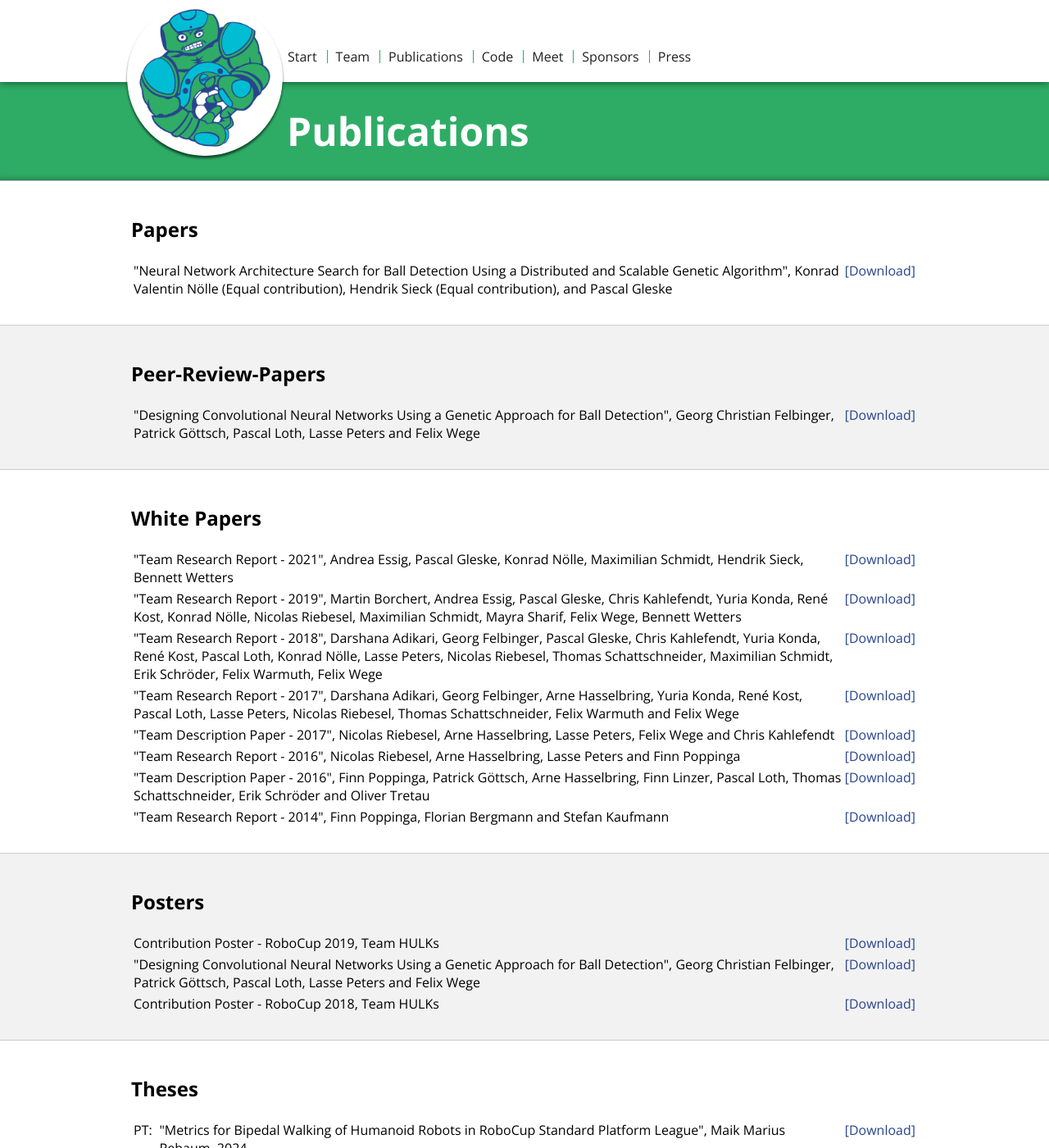
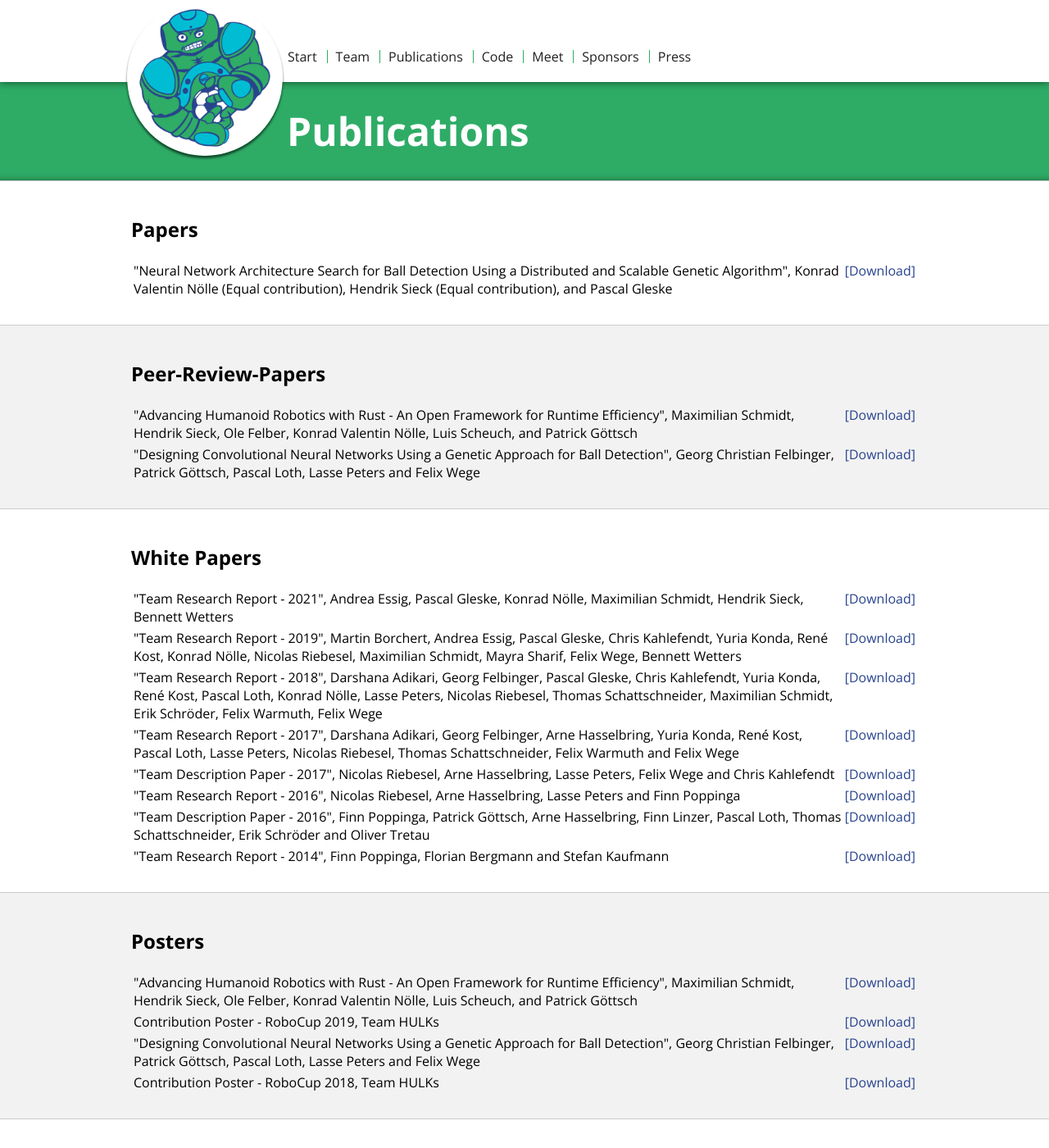
Before and after one commit to HULKs/hulks.github.io, a Jekyll site: the page built from publications/index.html, in a window 1280 px wide and 1400 px high. Shown: the whole window at 82% size. Built offline with Jekyll 4.4.1, drawn with Linux system fonts in a browser that asks for light colours.

Commit message:
add "Advancing Humanoid Robotics with Rust - An Open Framework for Runtime Efficiency" paper/poster

```diff
--- a/publications/index.html
+++ b/publications/index.html
@@ -25,6 +25,11 @@ title: Publications
   <div class="container">
     <h2>Peer-Review-Papers</h2>
     <table>
+      <tr>
+        <td>"Advancing Humanoid Robotics with Rust - An Open Framework for Runtime Efficiency", Maximilian Schmidt, Hendrik Sieck, Ole Felber, Konrad Valentin Nölle, Luis Scheuch, and Patrick
+          Göttsch</td>
+        <td valign="top"><a href="{{site.path}}/_files/Paper_Advancing_Humanoid_Robotics_with_Rust_An_Open_Framework_for_Runtime_Efficiency.pdf" target="_blank">[Download]</a></td>
+      </tr>
       <tr>
         <td>"Designing Convolutional Neural Networks Using a Genetic Approach for Ball Detection", Georg Christian Felbinger, Patrick Göttsch, Pascal Loth, Lasse Peters and Felix Wege</td>
         <td valign="top"><a href="{{site.path}}/_files/Paper_Designing_Convolutional_Neural_Networks_Using_a_Genetic_Approach_for_Ball_Detection.pdf" target="_blank">[Download]</a></td>
@@ -77,6 +82,10 @@ title: Publications
   <div class="container">
     <h2>Posters</h2>
     <table>
+      <tr>
+        <td>"Advancing Humanoid Robotics with Rust - An Open Framework for Runtime Efficiency", Maximilian Schmidt, Hendrik Sieck, Ole Felber, Konrad Valentin Nölle, Luis Scheuch, and Patrick Göttsch</td>
+        <td valign="top"><a href="{{site.path}}/_files/Poster_Advancing_Humanoid_Robotics_with_Rust_An_Open_Framework_for_Runtime_Efficiency.pdf" target="_blank">[Download]</a></td>
+      </tr>
       <tr>
         <td>Contribution Poster - RoboCup 2019, Team HULKs</td>
         <td valign="top"><a href="{{site.path}}/_files/Poster_Contribution_Poster_RoboCup_2019.pdf" target="_blank">[Download]</a></td>
```
Also changed, not shown: 3 other files.
